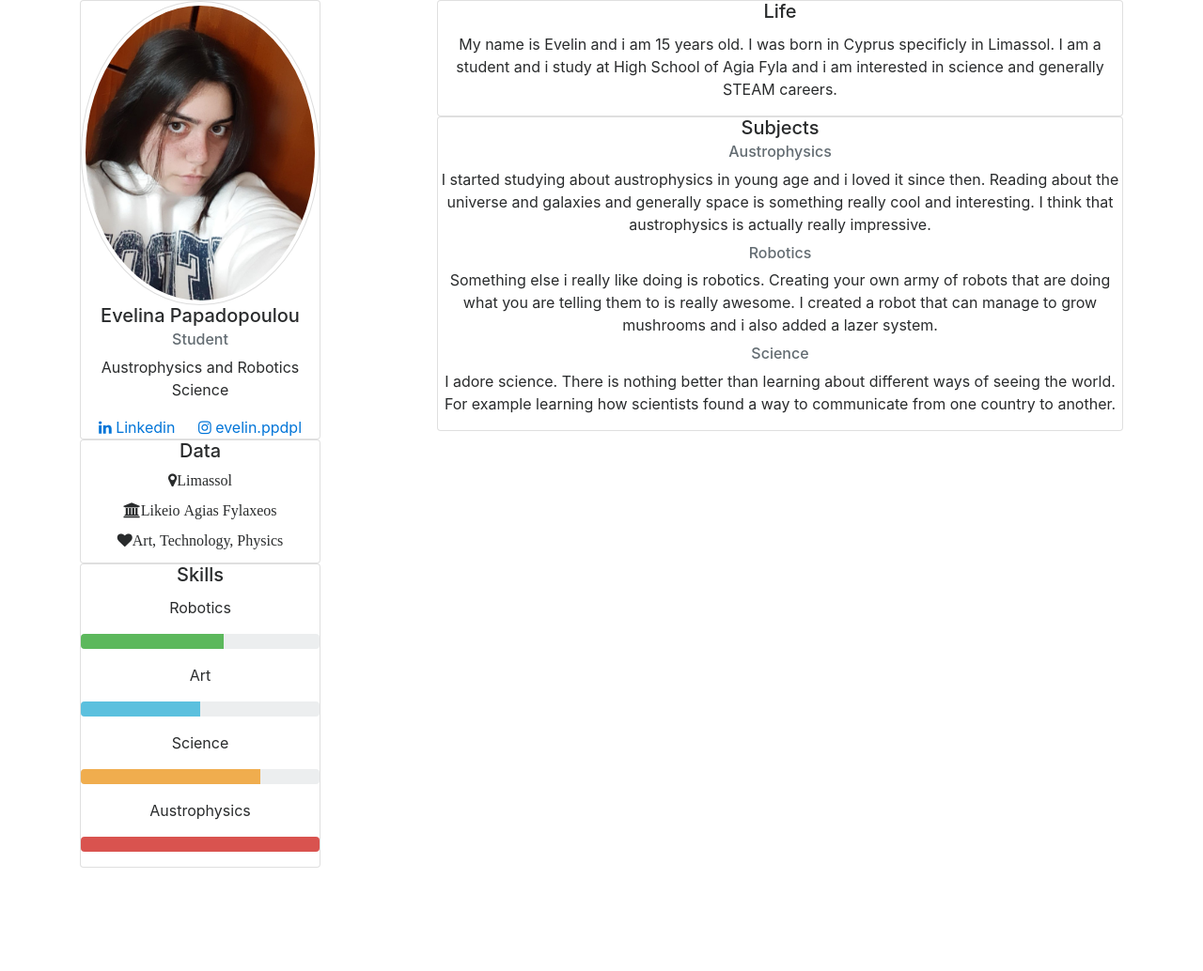
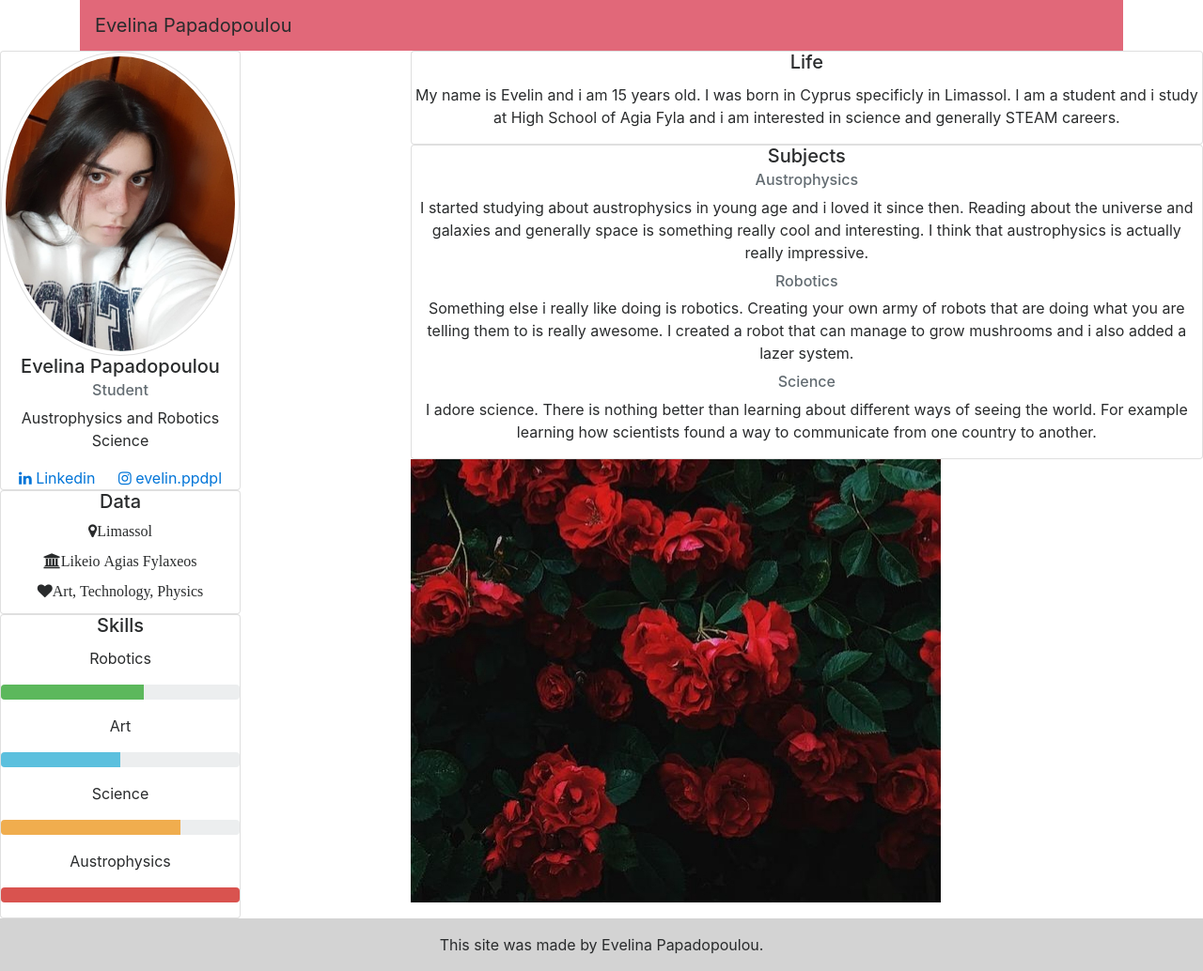
Before and after one commit to evelinppdpl/evelinppdpl.github.io, a plain HTML site: page index.html in a window 1280 px wide. Shown: the whole page at 94% size. Before the commit the page ends 924 px from the top, so only its background shows below. Drawn offline with nearby package versions, Linux system fonts and the light colour scheme.

Commit message:
Add files via upload

```diff
--- a/index.html
+++ b/index.html
@@ -6,6 +6,11 @@
 </head>
 <body>
 	<div class="container">
+
+		<nav class="navbar navbar-light" style="background-color: #e16879;">
+          <a class="navbar-brand">Evelina Papadopoulou</a>
+       </nav>
+	</div>
 		<div class="row">
 			<div class="col-md-4">
 				<!-- Πρώτη κάρτα αριστερά-->
@@ -58,7 +63,7 @@
 				</div>
 			</div>
 
-               <img src="">
+
 
 		    <div class="col-md-8">
 				<div class="card">
@@ -82,11 +87,18 @@
 						</p>
 					</div>
 				</div>
+				<img src="img/flower.jpg">
 
 			</div>
 		</div>
+
 	</div>
 
+	 <footer class="page-footer font-small" style="background-color: lightgrey;">
+      <div class="footer-copyright text-center py-3">
+        This site was made by Evelina Papadopoulou.
+      </div>
+    </footer>
 
 </body>
 </html>
```
Also changed, not shown: img/flower.jpg (added).
